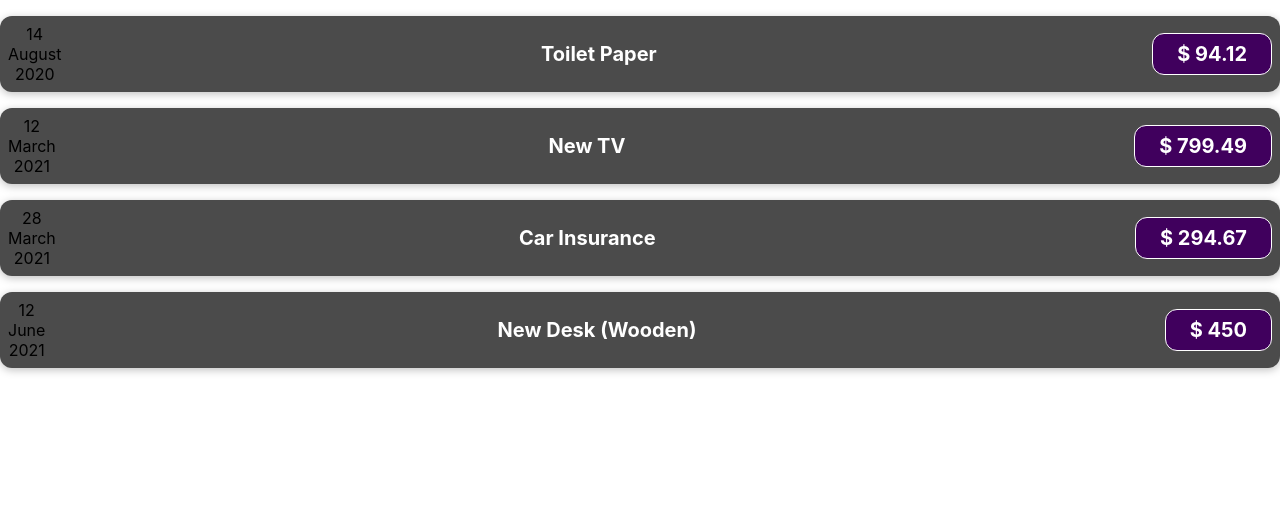
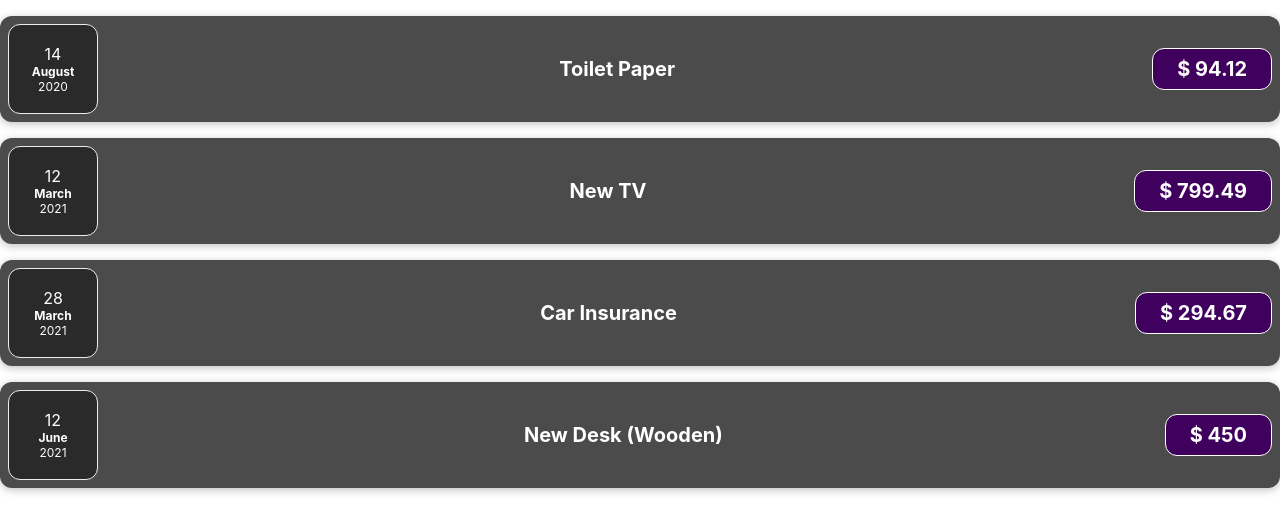
Before and after one commit to quill-tech/expense-tracker, a React (Create React App) app: page / in a window 1280 px wide. Shown: the top 532 px of the page. Built offline with nearby package versions, Linux system fonts and the light colour scheme.

Commit message:
Splitting Components Into Multiple Components

```diff
--- /dev/null
+++ b/src/components/ExpenseDate/ExpenseDate.component.jsx
@@ -0,0 +1,18 @@
+import './ExpenseDate.styles.css'
+export const ExpenseDate = props => {
+  // This is referenced as props.date because it'll be passed into Expense Item which is a direct child of the App Component.
+  // ? Split date into => (MM,DD,YYYY)
+
+  const options = { day: '2-digit', month: 'long' }
+  const day = props.date.toLocaleString('en-US', { day: options.day })
+  const month = props.date.toLocaleString('en-US', { month: options.month })
+  const year = props.date.getFullYear() //  const year = props.date.toLocaleString('en-US', { year: 'numeric' })
+
+  return (
+    <div className='expense-date'>
+      <div className='expense_date__day'>{day} </div>
+      <div className='expense-date__month'>{month} </div>
+      <div className='expense-date__year'>{year} </div>
+    </div>
+  )
+}
--- /dev/null
+++ b/src/components/ExpenseDate/ExpenseDate.styles.css
@@ -0,0 +1,26 @@
+.expense-date {
+  display: flex;
+  flex-direction: column;
+  width: 5.5rem;
+  height: 5.5rem;
+  border: 1px solid #ececec;
+  background-color: #2a2a2a;
+  color: white;
+  border-radius: 12px;
+  align-items: center;
+  justify-content: center;
+}
+
+.expense-date__month {
+  font-size: 0.75rem;
+  font-weight: bold;
+}
+
+.expense-date__year {
+  font-size: 0.75rem;
+}
+
+.expense-date__day {
+  font-size: 1.5rem;
+  font-weight: bold;
+}
--- a/src/components/ExpenseItem/ExpenseItem.component.jsx
+++ b/src/components/ExpenseItem/ExpenseItem.component.jsx
@@ -1,18 +1,11 @@
+import { ExpenseDate } from '../ExpenseDate/ExpenseDate.component'
 import './ExpenseItem.styles.css'
 function ExpenseItem(props) {
-  // Get Single items from date (MM,DD,YYYY)
-  const options = { day: 'numeric', month: 'long' }
-  const day = props.date.toLocaleString('en-US', { day: options.day })
-  const month = props.date.toLocaleString('en-US', { month: options.month })
-  const year = props.date.getFullYear() //  const year = props.date.toLocaleString('en-US', { year: 'numeric' })
-
+  console.log(props.date)
   return (
     <div className='expense-item'>
-      <div>
-        <div>{day} </div>
-        <div>{month} </div>
-        <div>{year} </div>
-      </div>
+      <ExpenseDate date={props.date} />
+
       <div className='expense-item__description'>
         <h2>{props.title}</h2>
         <div className='expense-item__price'>$ {props.amount}</div>
```
